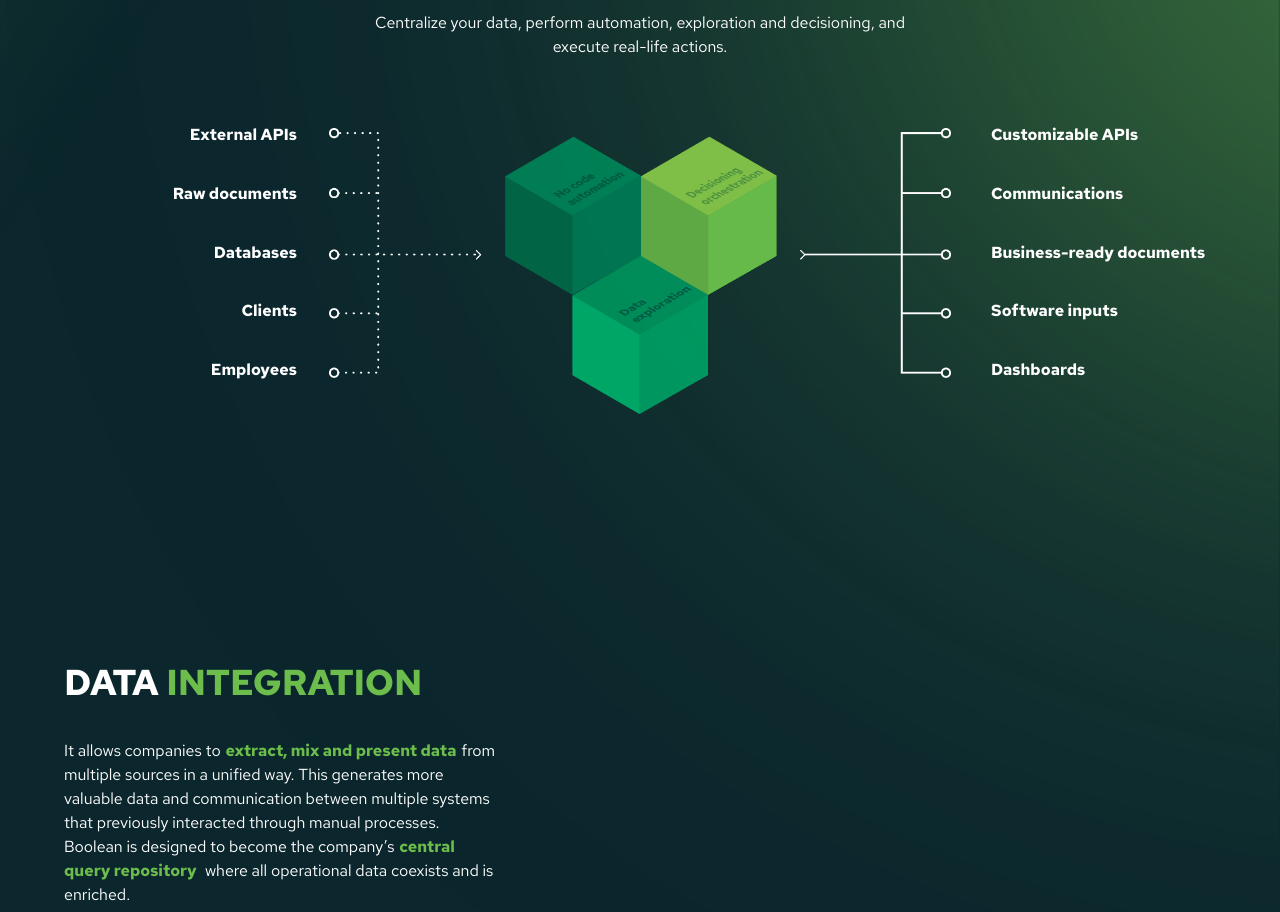
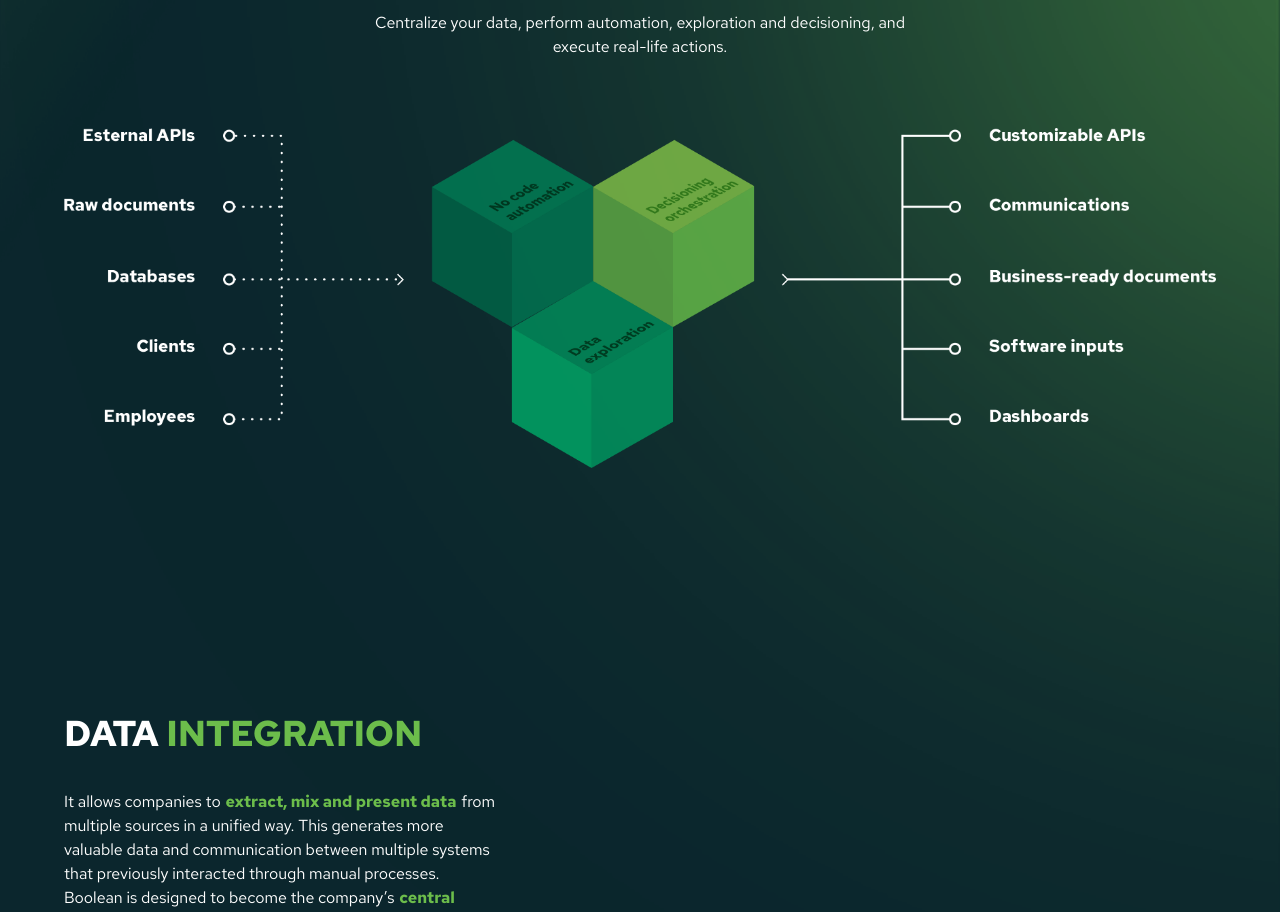
Before and after one commit to dokodeko/backbone, a Next.js app: page /bolean-app in a window 1280 px wide. Shown: the part 1680-2592 px from the top of the page. Built offline with nearby package versions, Linux system fonts and the light colour scheme.

Commit message:
image_superfix

```diff
--- a/components/paginas/bolean/EngineBolean.jsx
+++ b/components/paginas/bolean/EngineBolean.jsx
@@ -16,27 +16,10 @@ const EngineBolean = () => {
         and <br /> execute real-life actions.
       </p>
       <div className={`flex_box ${style.contendor_lista}`}>
-        <div className={style.lista1}>
-          <ul>
-            <li>External APIs</li>
-            <li>Raw documents</li>
-            <li>Databases</li>
-            <li>Clients</li>
-            <li>Employees</li>
-          </ul>
+        <div className={style.cont_imagen}>
+          <img src="/png/middleng.png" />
         </div>
-        <div className={style.cont_imagen}>
-          <img src="/png/engine_middle.png" />
-        </div>
-        <div className={style.lista2}>
-          <ul>
-            <li>Customizable APIs</li>
-            <li>Communications</li>
-            <li>Business-ready documents</li>
-            <li>Software inputs</li>
-            <li>Dashboards</li>
-          </ul>
-        </div>
+
       </div>
     </section>
   );
--- a/components/paginas/bolean/bolean.module.css
+++ b/components/paginas/bolean/bolean.module.css
@@ -129,11 +129,15 @@
     margin-bottom: 2.48rem;
   }
   .cont_imagen {
-    width: 54%;
+    width: 100%;
   }
   .lista1,
   .lista2 {
     width: 23%;
+  }
+  .lista1 li:nth-child(5),
+  .lista2 li:nth-child(5) {
+    padding-bottom: 4px !important;
   }
 }
 @media (max-width: 1300px) {
@@ -249,7 +253,7 @@
     margin-right: auto;
   }
   .cont_imagen {
-    width: 60%;
+    width: 95%;
   }
   .contendor_lista {
     height: 150px;
@@ -281,10 +285,7 @@
   .lista2 li:nth-child(4) {
     padding-top: -1px;
   }
-  .lista1 li:nth-child(5),
-  .lista2 li:nth-child(5) {
-    padding-top: -1px;
-  }
+
   .lista1 li {
     padding-right: 0.2rem;
   }
```
Also changed, not shown: public/png/middleng.png (added).
